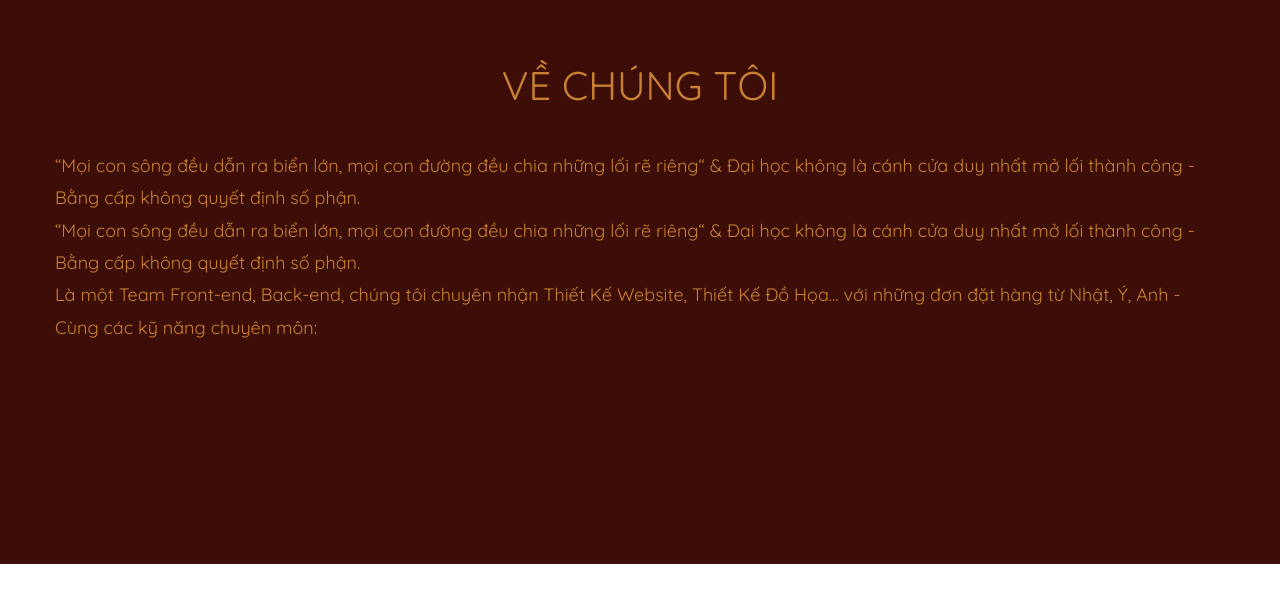
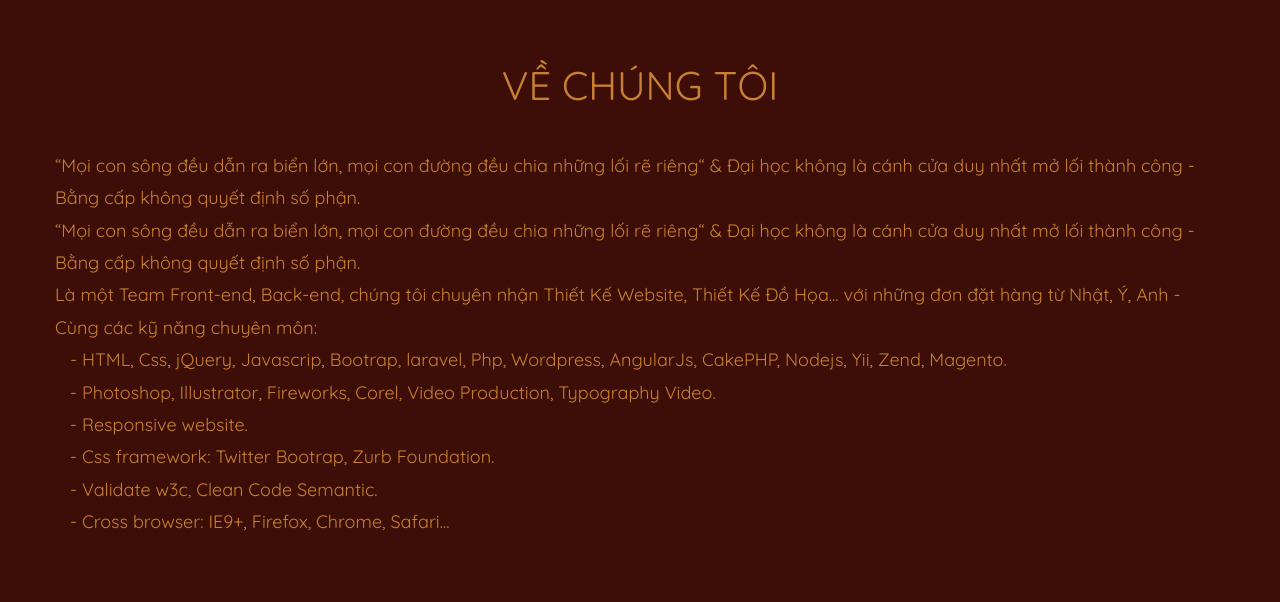
Before and after one commit to hoangbin07dct/education, a plain HTML site: page index.html in a window 1280 px wide. Shown: the part 1072-1674 px from the top of the page. Before the commit the page ends 1636 px from the top, so only its background shows below. Drawn offline with Linux system fonts and the light colour scheme.

Commit message:
100% about

```diff
--- a/common/sass/_layout.scss
+++ b/common/sass/_layout.scss
@@ -60,6 +60,7 @@ header {
 			color: #5d2124;
 			font-weight: normal;
 			@include fz(60);
+			line-height: 1;
 			span {
 				display: block;
 				margin-bottom: 45px;
@@ -75,6 +76,9 @@ header {
 			padding: 220px 0;
 			color: #c88132;
 			background: #3d0e07;
+			.list-cm {
+				padding-left: 15px;
+			}
 		}
 	}
 }
--- a/index.html
+++ b/index.html
@@ -41,6 +41,14 @@
 						<p class="txt">“Mọi con sông đều dẫn ra biển lớn, mọi con đường đều chia những lối rẽ riêng“ &amp; Đại học không là cánh cửa duy nhất mở lối thành công - Bằng cấp không quyết định số phận.</p>
 						<p class="txt">“Mọi con sông đều dẫn ra biển lớn, mọi con đường đều chia những lối rẽ riêng“ &amp; Đại học không là cánh cửa duy nhất mở lối thành công - Bằng cấp không quyết định số phận.</p>
 						<p class="txt">Là một Team Front-end, Back-end, chúng tôi chuyên nhận Thiết Kế Website, Thiết Kế Đồ Họa... với những đơn đặt hàng từ Nhật, Ý, Anh - Cùng các kỹ năng chuyên môn:</p>
+						<ul class="list-cm">
+							<li>- HTML, Css, jQuery, Javascrip, Bootrap, laravel, Php, Wordpress, AngularJs, CakePHP, Nodejs, Yii, Zend, Magento.</li>
+							<li>- Photoshop, Illustrator, Fireworks, Corel, Video Production, Typography Video.</li>
+							<li>- Responsive website.</li>
+							<li>- Css framework: Twitter Bootrap, Zurb Foundation.</li>
+							<li>- Validate w3c, Clean Code Semantic.</li>
+							<li>- Cross browser: IE9+, Firefox, Chrome, Safari...</li>
+						</ul>
 					</div>
 				</div>
 			</div>
```
Also changed, not shown: common/css/main.css.
